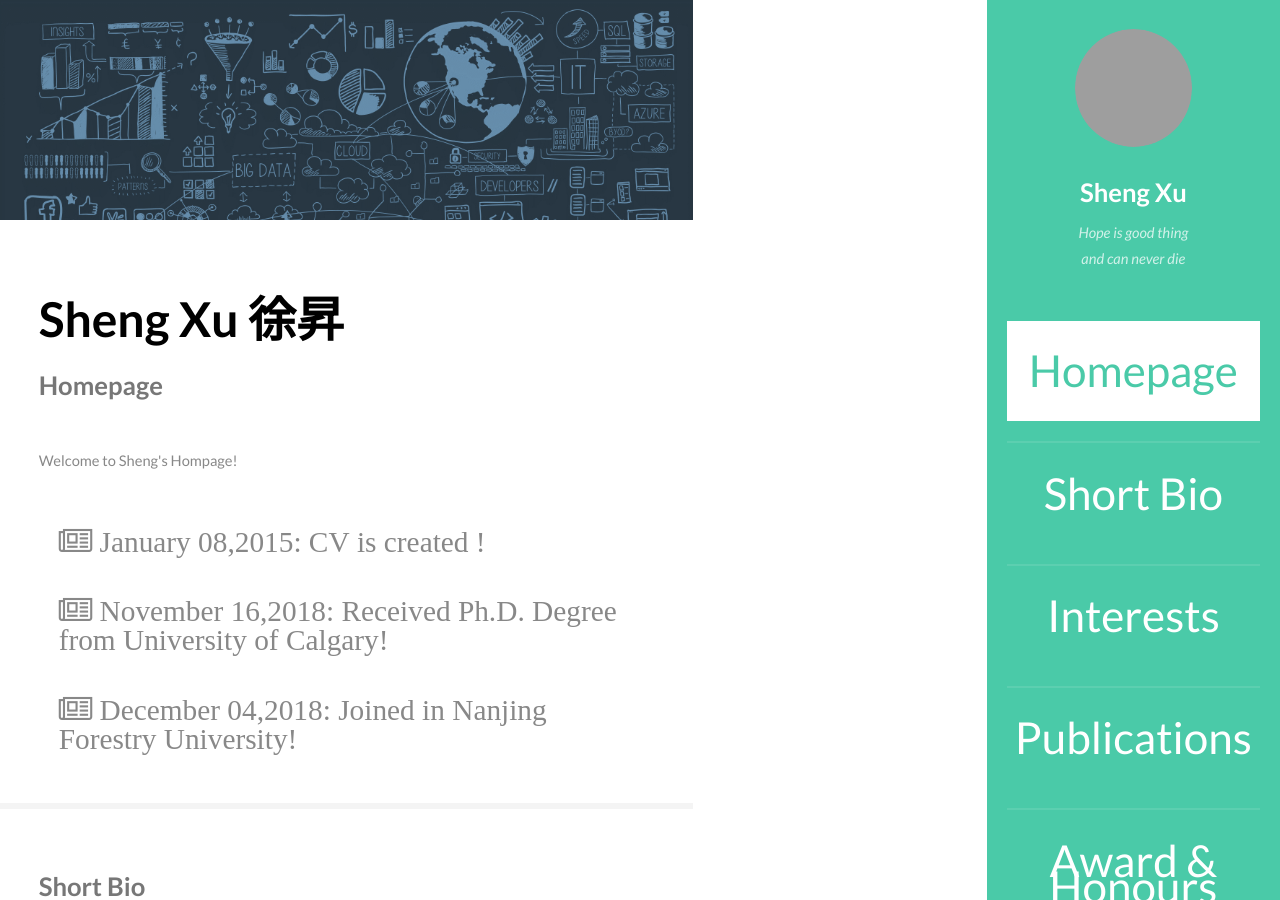
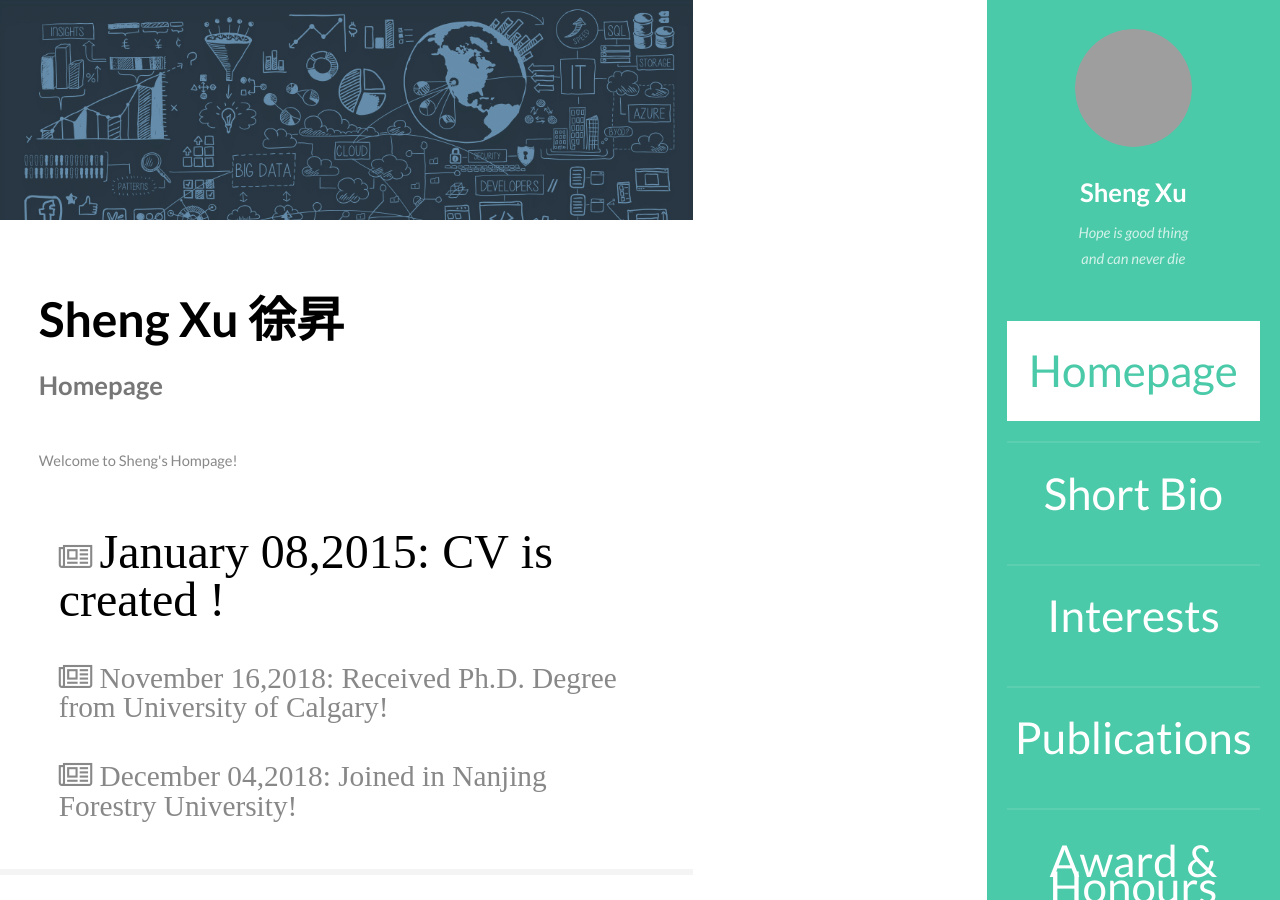
Before and after one commit to lostagex/shengxu, a Jekyll site: the page built from index.html, in a window 1280 px wide and 900 px high. Built offline with Jekyll 4.4.1, drawn with Linux system fonts in a browser that asks for light colours; grey boxes are pictures that could not be loaded.

Commit message:
Update index.html

```diff
--- a/index.html
+++ b/index.html
@@ -19,7 +19,7 @@ layout: default
 							<p>Homepage</p>
 					</header>
 						<p>Welcome to Sheng's Hompage!</p>
-						<li class="fa fa-2x fa-newspaper-o">  January 08,2015: CV is created !</li>
+						<li class="fa fa-2x fa-newspaper-o"> <font size="10" color="black"> January 08,2015: CV is created !</font></li>
 						<li class="fa fa-2x fa-newspaper-o">  November 16,2018: Received Ph.D. Degree from University of Calgary!</li>
 						<li class="fa fa-2x fa-newspaper-o">  December 04,2018: Joined in Nanjing Forestry University!</li>
 
```
